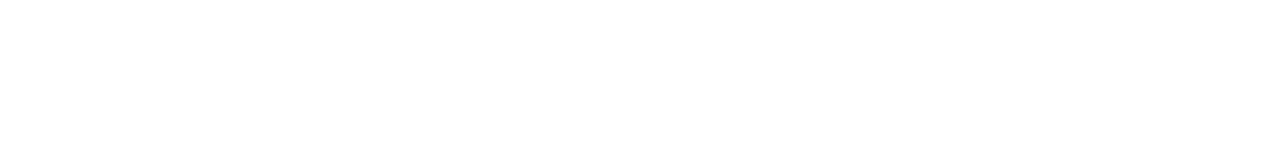
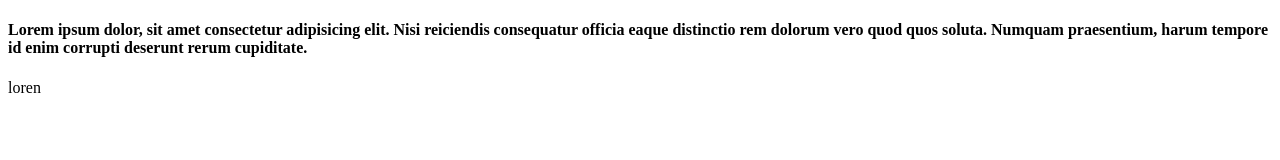
Before and after one commit to vega300322/git1, a plain HTML site: page index2.html in a window 1280 px wide. Drawn offline with Linux system fonts and the light colour scheme.

Commit message:
agrego index.html

```diff
--- a/index2.html
+++ b/index2.html
@@ -5,7 +5,11 @@
     <meta name="viewport" content="width=device-width, initial-scale=1.0">
     <title>Document</title>
 </head>
+<h4>
+    Lorem ipsum dolor, sit amet consectetur adipisicing elit. Nisi reiciendis consequatur officia eaque distinctio rem dolorum vero quod quos soluta. Numquam praesentium, harum tempore id enim corrupti deserunt rerum cupiditate.
+</h4>
 <body>
+    loren
 
 </body>
 </html>
```
Also changed, not shown: index.html (+1 -0 lines).
